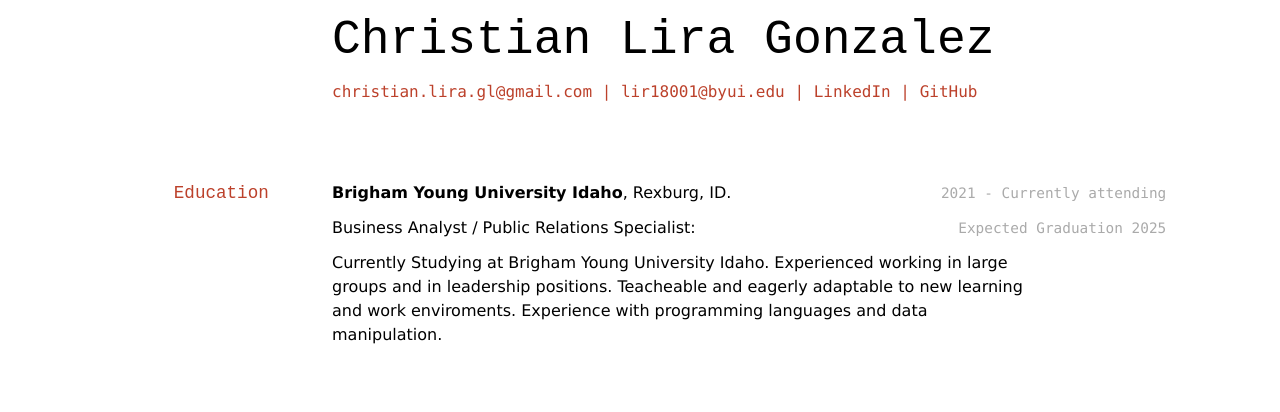
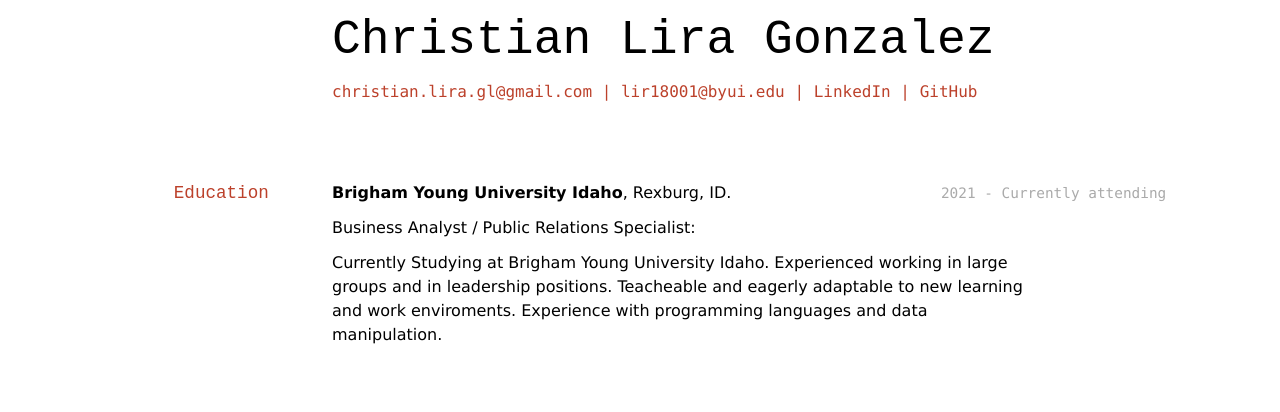
Before and after one commit to ChristianLG2/Christian_Lira_online_resume, a Jekyll site: the page built from docs/index.md, in a window 1280 px wide. Shown: the top 412 px of the page. Built offline with Jekyll 4.4.1, drawn with Linux system fonts in a browser that asks for light colours.

Commit message:
No Expected Graduation date

```diff
--- a/docs/index.md
+++ b/docs/index.md
@@ -17,7 +17,7 @@ title: Christian Lira's Resume
 `2021 - Currently attending`
 __Brigham Young University Idaho__, Rexburg, ID.
 
-`Expected Graduation 2025` Business Analyst / Public Relations Specialist:
+Business Analyst / Public Relations Specialist:
 
 Currently Studying at Brigham Young University Idaho. Experienced working in large groups and in leadership positions. Teacheable and eagerly adaptable to new learning and work enviroments. Experience with programming languages and data manipulation.
 
```
